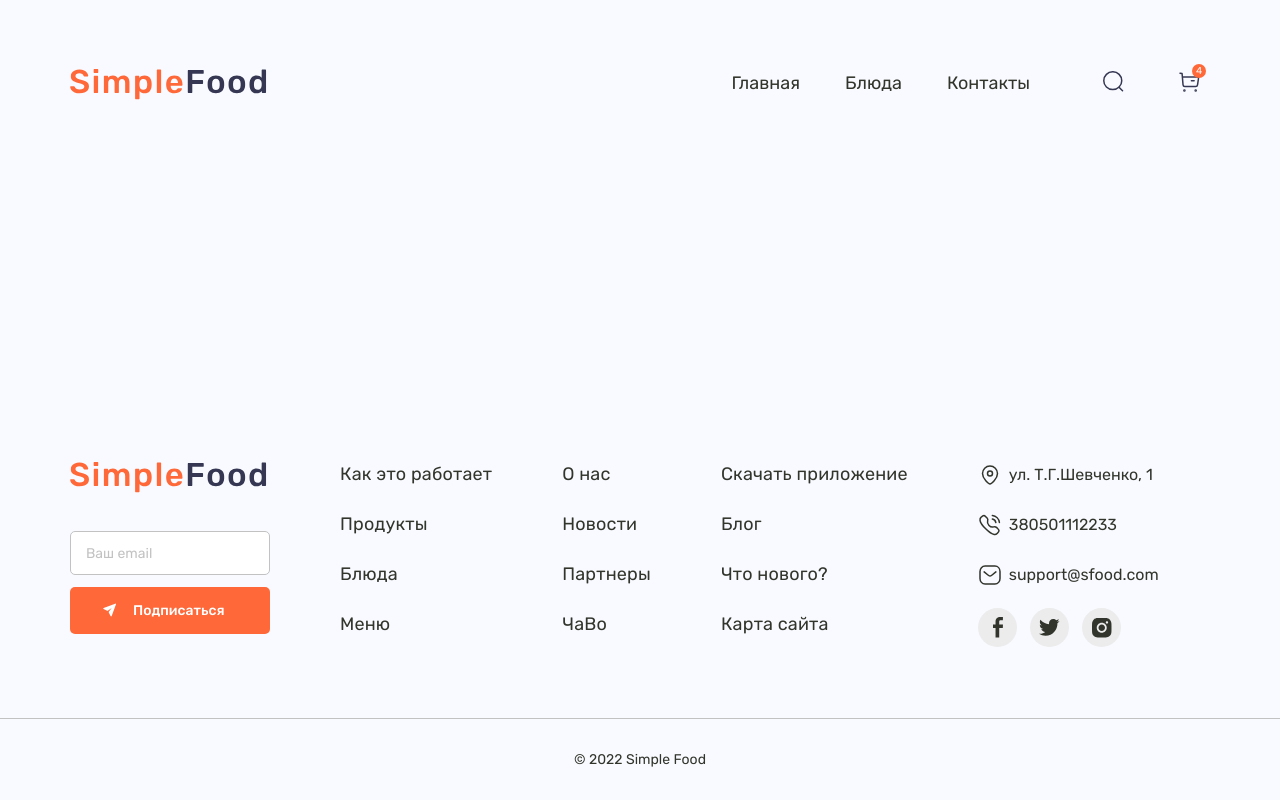
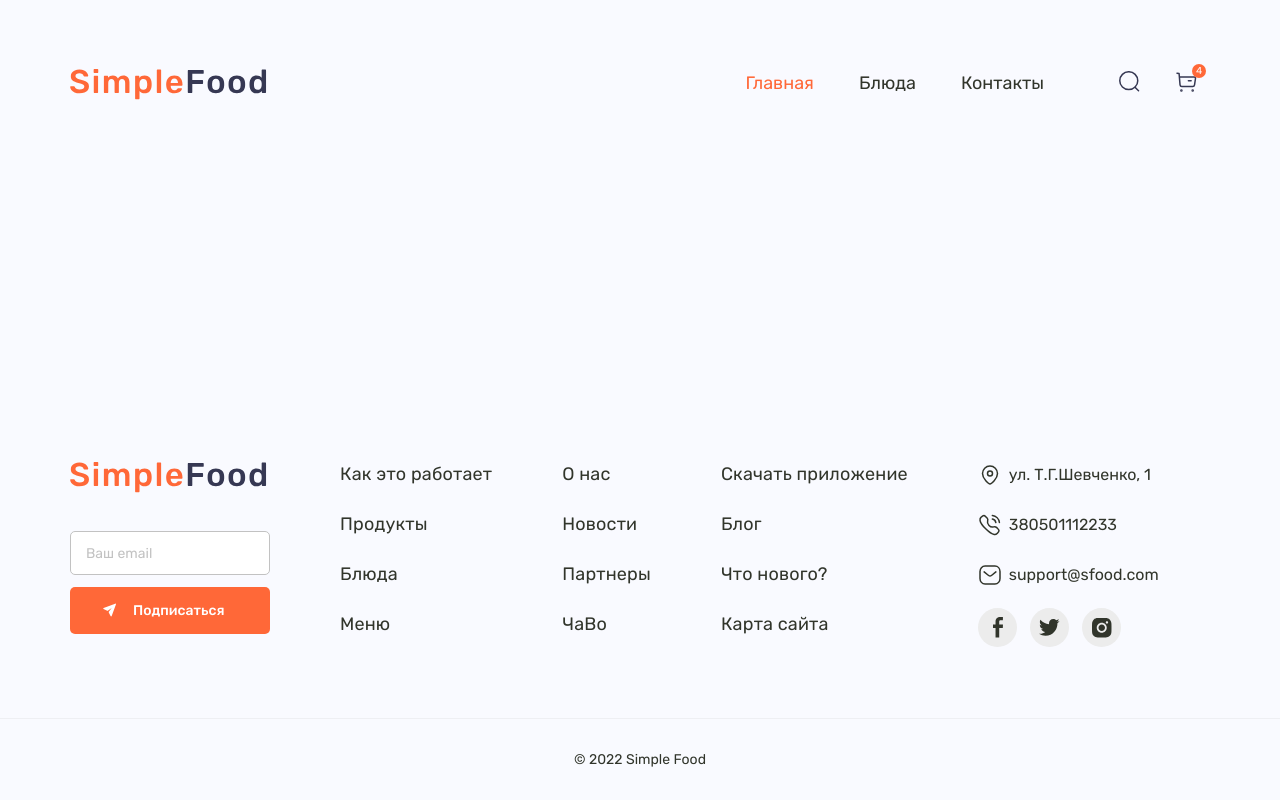
Before and after one commit to 13catko/Simple-food, a website: page app/index.html in a window 1280 px wide. Drawn offline with nearby package versions, Linux system fonts and the light colour scheme; files that its build step writes are made by us from their sources; files whose address does not match are found by name.

Commit message:
добавил шрифт

```diff
--- a/app/index.html
+++ b/app/index.html
@@ -12,11 +12,6 @@
   <link rel="manifest" href="images/favicon/site.webmanifest">
   <meta name="msapplication-TileColor" content="#da532c">
   <meta name="theme-color" content="#ffffff">
-  <link rel="preconnect" href="https://fonts.googleapis.com">
-  <link rel="preconnect" href="https://fonts.gstatic.com" crossorigin>
-  <link href="https://fonts.googleapis.com/css2?family=Rubik:ital,wght@0,300..900;1,300..900&display=swap"
-    rel="stylesheet">
-  <link rel="stylesheet" href="css/normalize.css">
   <link rel="stylesheet" href="css/style.min.css">
 </head>
 
@@ -31,7 +26,7 @@
         <div class="menu__items">
           <ul class="menu__list">
             <li class="menu__list-item">
-              <a class="menu__list-link link-active" href="#">
+              <a class="menu__list-link link-active link-active--deskr" href="#">
                 Главная
               </a>
             </li>
--- a/app/scss/_fonts.scss
+++ b/app/scss/_fonts.scss
@@ -0,0 +1,18 @@
+@font-face {
+  font-family: 'Rubik-Regular';
+  src: url('../app/fonts/Rubik-Regular.woff2') format('woff2'),
+    url('../app/fonts/Rubik-Regular.woff') format('woff');
+  font-weight: 400;
+  font-style: normal;
+  font-display: swap;
+}
+
+
+@font-face {
+  font-family: 'Rubik-Medium';
+  src: url('../fonts/Rubik-Medium.woff2') format('woff2'),
+    url('../fonts/Rubik-Medium.woff') format('woff');
+  font-weight: 500;
+  font-style: normal;
+  font-display: swap;
+}
--- a/app/scss/_global.scss
+++ b/app/scss/_global.scss
@@ -9,14 +9,11 @@ body {
   height: 100%;
 }
 
-
-
 body {
-  font-family: "Rubik", sans-serif;
+  @extend %rubik-400;
   color: #31352B;
   font-size: 20px;
   font-style: normal;
-  font-weight: 400;
   line-height: 1.5;
   background-color: #F9FAFF;
   display: flex;
@@ -27,6 +24,9 @@ main {
   flex-grow: 1;
 }
 
+.link-active--deskr {
+  color: #FF6838;
+}
 
 // ↓↓↓↓↓ Активные Стили для кнопки  ↓↓↓↓↓ ///
 .active-btn:hover {
@@ -68,7 +68,6 @@ main {
 }
 
 .logo-active:focus {
-  border-radius: 5px;
   background-color: rgba(255, 255, 255, 0.01);
   box-shadow: 0px 0px 0px 2px rgba(255, 104, 56, 0.70);
 }
@@ -90,7 +89,7 @@ main {
   box-shadow: 0px 0px 0px 2px #FF6838;
 }
 
-.form-active:focus::placeholder {
+.form-active:hover::placeholder {
   color: #363853;
 }
 
--- a/app/scss/_vars.scss
+++ b/app/scss/_vars.scss
@@ -0,0 +1,9 @@
+%rubik-400 {
+  font-family: 'Rubik-Regular', sans-serif;
+  font-weight: 400;
+}
+
+%rubik-500 {
+  font-family: 'Rubik-Medium', sans-serif;
+  font-weight: 500;
+}
--- a/app/scss/style.scss
+++ b/app/scss/style.scss
@@ -8,8 +8,11 @@
 }
 
 .logo {
+  border-radius: 5px;
   padding: 4px 0 0 0;
-  transition: opacity 0.3s ease, box-shadow 0.3s ease;
+  transition:
+   opacity 0.3s ease,
+   box-shadow 0.3s ease;
 }
 
 .menu {
@@ -65,13 +68,14 @@
   }
 
   &__ecommerce-item:not(:last-child) {
-    margin-right: 35px;
+    margin-right: 15px;
   }
 
   &__ecommerce-link {
     display: block;
     padding: 10px;
     height: 44px;
+    width: 44px;
     transition:
      border-radius 0.3s ease,
      background-color 0.3s ease,
@@ -130,12 +134,16 @@
     border: 1px solid #C2C2C2;
     margin-bottom: 12px;
     width: 100%;
-    transition: border-radius 0.3s ease, border 0.3s ease, background-color 0.3s ease, box-shadow 0.3s ease;
+    transition:
+     border-radius 0.3s ease,
+     border 0.3s ease,
+     background-color 0.3s ease,
+     box-shadow 0.3s ease;
 
     &::placeholder {
       color: #C2C2C2;
       font-size: 14px;
-      font-weight: 400;
+      @extend %rubik-400;
       padding: 0;
       transition: color 0.3s ease;
     }
@@ -149,9 +157,12 @@
     padding: 13px 46px 13px 63px;
     background-color: #FF6838;
     font-size: 14px;
-    font-weight: 500;
+    @extend %rubik-500;
     position: relative;
-    transition: color 0.3s ease, border-radius 0.3s ease, background-color 0.3s ease, box-shadow 0.3s ease;
+    transition: color 0.3s ease,
+     border-radius 0.3s ease,
+     background-color 0.3s ease,
+     box-shadow 0.3s ease;
   }
 
   .active-btn svg path {
@@ -184,7 +195,7 @@
 
   &__contact-link {
     font-size: 16px;
-    padding-left: 31px;
+    padding: 3px 3px 3px 31px;
     position: relative;
     transition:
       color 0.3s ease,
@@ -199,7 +210,7 @@
     height: 24px;
     width: 24px;
     left: 0;
-    top: -2px;
+    top: 1px;
   }
 
   .link-active svg path {
@@ -238,7 +249,7 @@
   text-align: center;
   font-size: 14px;
   padding: 30px 0;
-  border-top: 1px solid rgba(194, 194, 194);
+  border-top: 1px solid rgba(194, 194, 194, 0.2);
 }
 
 @import 'media';
```
Also changed, not shown: app/fonts/Rubik-Medium.woff2 (added), app/fonts/Rubik-Regular.woff2 (added), css/style.css (deleted), 1 other file. Lines whose indentation alone changed are shown as unchanged.
